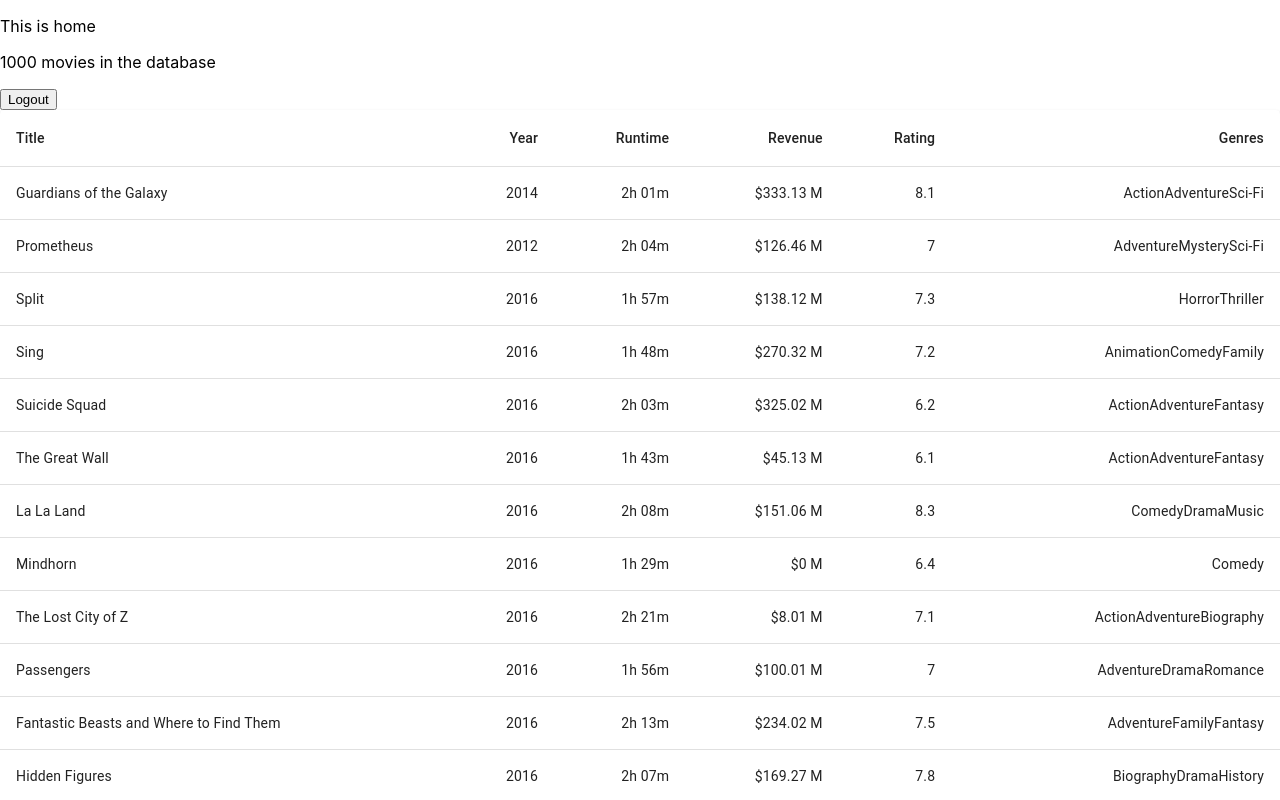
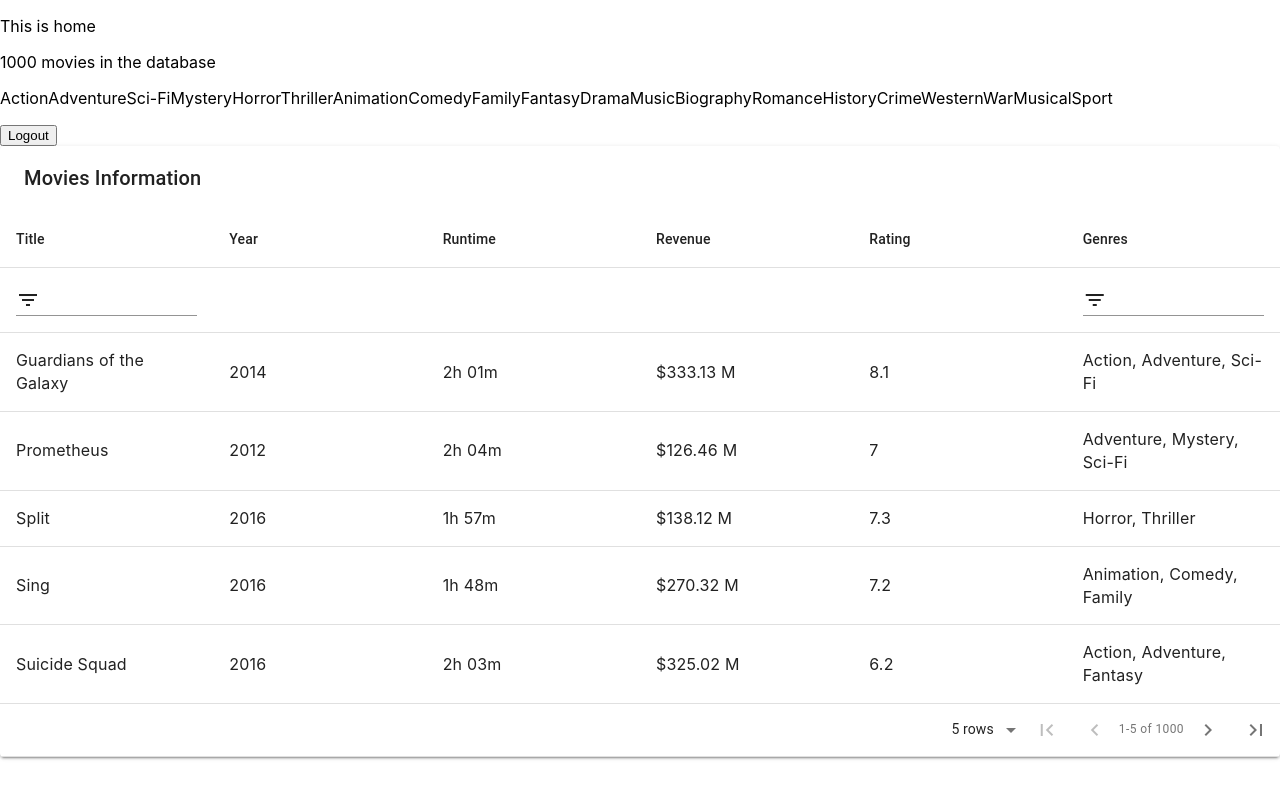
Before and after one commit to allcracked/movie-chat-turtle, a React (Create React App) app: page /home in a window 1280 px wide. Shown: the top 800 px of the page. Built offline with nearby package versions, Linux system fonts and the light colour scheme; no server answers; sample sign-in values are in the browser's storage.

Commit message:
Add material table and logic
Added material table to the project and some logic for the dashboard.

```diff
--- a/package.json
+++ b/package.json
@@ -14,6 +14,7 @@
     "@types/react-redux": "^7.1.9",
     "@types/react-router-dom": "^5.1.5",
     "firebase": "^7.14.6",
+    "material-table": "^1.59.0",
     "moment": "^2.26.0",
     "react": "^16.13.1",
     "react-dom": "^16.13.1",
--- a/public/index.html
+++ b/public/index.html
@@ -24,6 +24,10 @@
       work correctly both with client-side routing and a non-root public URL.
       Learn how to configure a non-root public URL by running `npm run build`.
     -->
+    <link
+      rel="stylesheet"
+      href="https://fonts.googleapis.com/icon?family=Material+Icons"
+    />
     <title>React App</title>
   </head>
   <body>
--- a/src/containers/Home/Home.tsx
+++ b/src/containers/Home/Home.tsx
@@ -1,26 +1,11 @@
-import React, { useEffect, useState } from "react";
+import React from "react";
 import { useHistory } from "react-router-dom";
-import { makeStyles } from "@material-ui/core/styles";
-import Moment from 'moment';
-
-import Table from "@material-ui/core/Table";
-import TableBody from "@material-ui/core/TableBody";
-import TableCell from "@material-ui/core/TableCell";
-import TableContainer from "@material-ui/core/TableContainer";
-import TableHead from "@material-ui/core/TableHead";
-import TableRow from "@material-ui/core/TableRow";
-import Paper from "@material-ui/core/Paper";
+import MaterialTable, { Column } from "material-table";
+import Moment from "moment";
 
 import { fbAuth } from "../../services/firebase";
 
 import MoviesData from "../../data/movies.json";
-import { TablePagination } from "@material-ui/core";
-
-const useStyles = makeStyles({
-  table: {
-    minWidth: 650,
-  },
-});
 
 interface TableMovieData {
   title: string;
@@ -31,6 +16,14 @@
   genres: Array<string>;
 }
 
+const movieGenres: Array<string> = [];
+
+const addMovieGenre = (genres: Array<string>): void => {
+  genres.forEach((genre) => {
+    if (!movieGenres.includes(genre)) movieGenres.push(genre);
+  });
+};
+
 const createData = (
   title: string,
   year: string,
@@ -39,6 +32,7 @@
   rating: string,
   genres: Array<string>
 ): TableMovieData => {
+  addMovieGenre(genres);
   return {
     title,
     year: parseInt(year, 10),
@@ -60,70 +54,69 @@
   )
 );
 
+const tableColumns: Column<TableMovieData>[] = [
+  {
+    title: "Title",
+    field: "title",
+  },
+  {
+    title: "Year",
+    field: "year",
+    filtering: false,
+  },
+  {
+    title: "Runtime",
+    field: "runtime",
+    render: (rowData) =>
+      Moment.utc()
+        .startOf("day")
+        .add({ minutes: rowData.runtime })
+        .format("H[h] mm[m]"),
+    filtering: false,
+  },
+  {
+    title: "Revenue",
+    field: "revenue",
+    render: (rowData) => `$${rowData.revenue} M`,
+    filtering: false,
+  },
+  {
+    title: "Rating",
+    field: "rating",
+    filtering: false,
+  },
+  {
+    title: "Genres",
+    field: "genres",
+    render: (rowData) =>
+      rowData.genres.map((genre, index) =>
+        rowData.genres.length - 1 !== index ? `${genre}, ` : genre
+      ),
+    customFilterAndSearch: (term, rowData) => rowData.genres.includes(term),
+  },
+];
+
 const Home: React.FC = () => {
   const history = useHistory();
-  const classes = useStyles();
-
-  const [page, setPage] = useState(0);
-  const [rowsPerPage, setRowsPerPage] = useState(25);
 
   const handleLogout = (): void => {
     fbAuth.signOut();
     history.push("/");
   };
 
-  const handleChangePage = (event: React.MouseEvent<HTMLButtonElement, MouseEvent> | null, newPage: number) => {
-    setPage(newPage);
-  };
-
-  const handleChangeRowsPerPage = (event: React.ChangeEvent<HTMLInputElement | HTMLTextAreaElement>) => {
-    setRowsPerPage(parseInt(event.target.value, 10));
-    setPage(0);
-  };
-
   return (
     <div>
       <p>This is home</p>
       <p>{tableRows.length} movies in the database</p>
+      <p>{movieGenres}</p>
       <button onClick={handleLogout}>Logout</button>
 
-      <TableContainer component={Paper}>
-        <Table className={classes.table} aria-label="simple table">
-          <TableHead>
-            <TableRow>
-              <TableCell>Title</TableCell>
-              <TableCell align="right">Year</TableCell>
-              <TableCell align="right">Runtime</TableCell>
-              <TableCell align="right">Revenue</TableCell>
-              <TableCell align="right">Rating</TableCell>
-              <TableCell align="right">Genres</TableCell>
-            </TableRow>
-          </TableHead>
-          <TableBody>
-            {tableRows.slice(page * rowsPerPage, page * rowsPerPage + rowsPerPage).map((row) => (
-              <TableRow key={`${row.revenue}${row.title}`}>
-                <TableCell component="th" scope="row">
-                  {row.title}
-                </TableCell>
-                <TableCell align="right">{row.year}</TableCell>
-                <TableCell align="right">{Moment.utc().startOf('day').add({ minutes: row.runtime }).format('H[h] mm[m]')}</TableCell>
-                <TableCell align="right">${row.revenue} M</TableCell>
-                <TableCell align="right">{row.rating}</TableCell>
-                <TableCell align="right">{row.genres}</TableCell>
-              </TableRow>
-            ))}
-          </TableBody>
-        </Table>
-      </TableContainer>
-      <TablePagination
-          rowsPerPageOptions={[5, 10, 25]}
-          component="div"
-          count={tableRows.length}
-          rowsPerPage={rowsPerPage}
-          page={page}
-          onChangePage={handleChangePage}
-          onChangeRowsPerPage={handleChangeRowsPerPage}
-        />
+      <MaterialTable
+        title="Movies Information"
+        columns={tableColumns}
+        data={tableRows}
+        options={{ filtering: true, search: false }}
+      />
     </div>
   );
 };
```
Also changed, not shown: src/index.tsx (+11 -11 lines), 1 other file (tests, documents, lock files or other folders).
